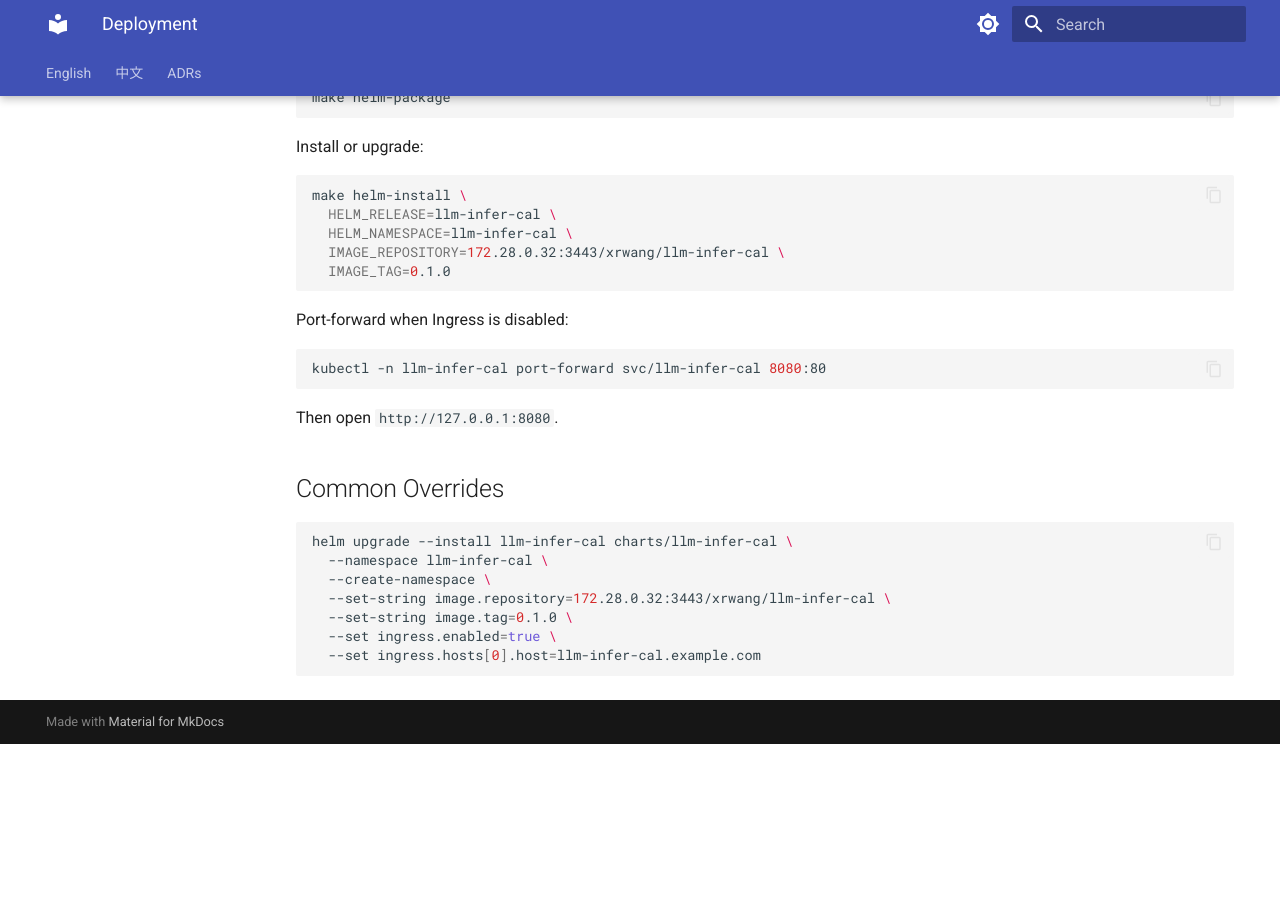
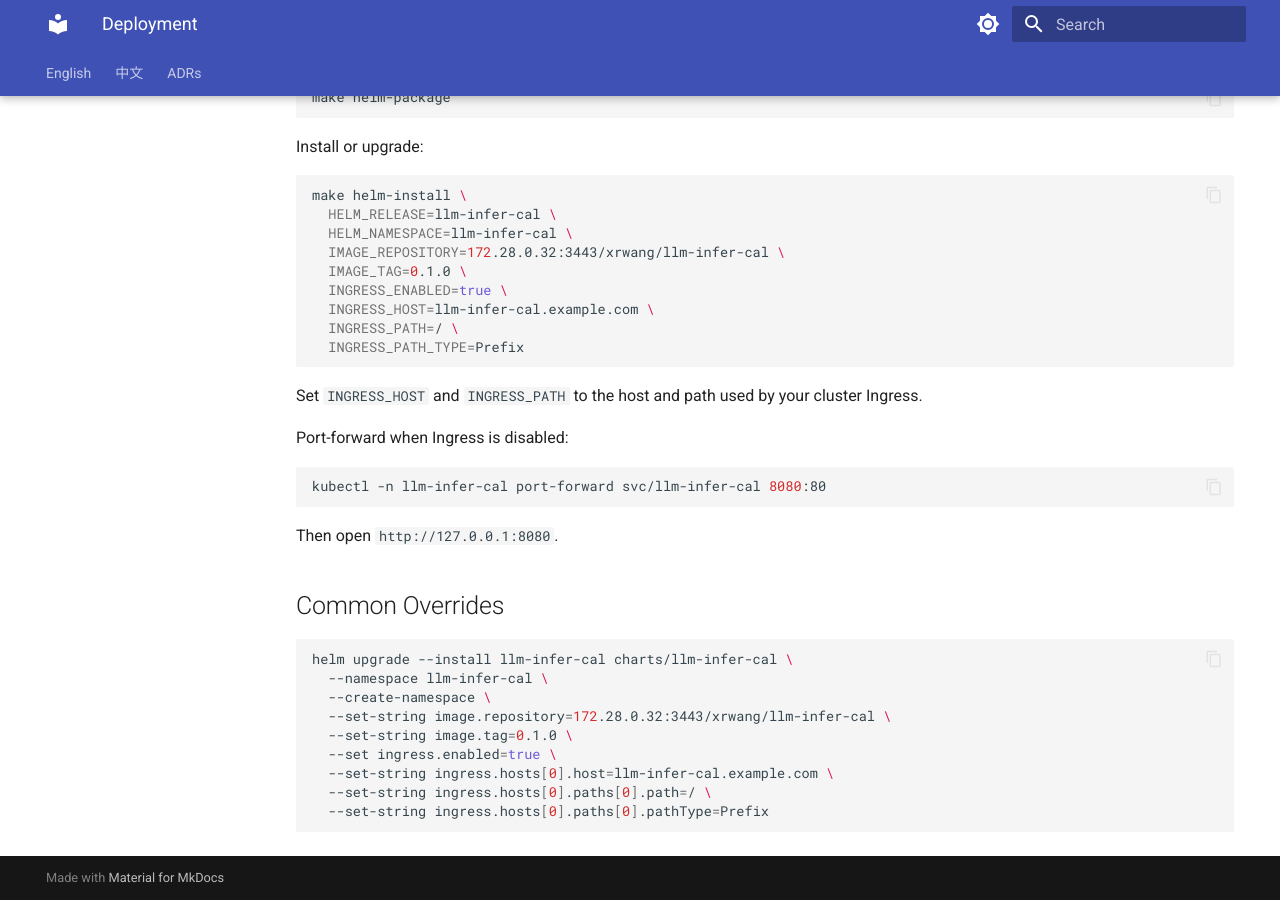
Before and after one commit to xrwang8/llm-infer-cal, an MkDocs documentation site: the page built from docs/deployment.md, in a window 1280 px wide and 900 px high, scrolled down 935 px. Built offline with MkDocs 1.6.1 and Material for MkDocs 9.7.7, drawn with Linux system fonts in a browser that asks for light colours; before the commit the page ends 1679 px from its top, so only the background shows below that.

Commit message:
Add ingress path deployment options

````diff
--- a/docs/deployment.md
+++ b/docs/deployment.md
@@ -48,8 +48,14 @@ make helm-install \
   HELM_RELEASE=llm-infer-cal \
   HELM_NAMESPACE=llm-infer-cal \
   IMAGE_REPOSITORY=172.28.0.32:3443/xrwang/llm-infer-cal \
-  IMAGE_TAG=0.1.0
+  IMAGE_TAG=0.1.0 \
+  INGRESS_ENABLED=true \
+  INGRESS_HOST=llm-infer-cal.example.com \
+  INGRESS_PATH=/ \
+  INGRESS_PATH_TYPE=Prefix
 ```
+
+Set `INGRESS_HOST` and `INGRESS_PATH` to the host and path used by your cluster Ingress.
 
 Port-forward when Ingress is disabled:
 
@@ -68,5 +74,7 @@ helm upgrade --install llm-infer-cal charts/llm-infer-cal \
   --set-string image.repository=172.28.0.32:3443/xrwang/llm-infer-cal \
   --set-string image.tag=0.1.0 \
   --set ingress.enabled=true \
-  --set ingress.hosts[0].host=llm-infer-cal.example.com
+  --set-string ingress.hosts[0].host=llm-infer-cal.example.com \
+  --set-string ingress.hosts[0].paths[0].path=/ \
+  --set-string ingress.hosts[0].paths[0].pathType=Prefix
 ```
````
Also changed, not shown: README.md (+9 -2 lines), 1 other file.
